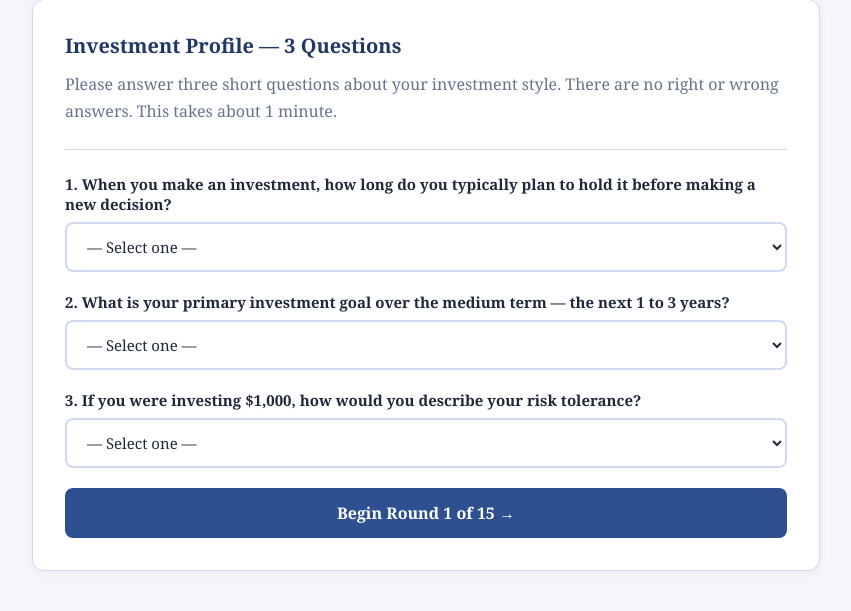
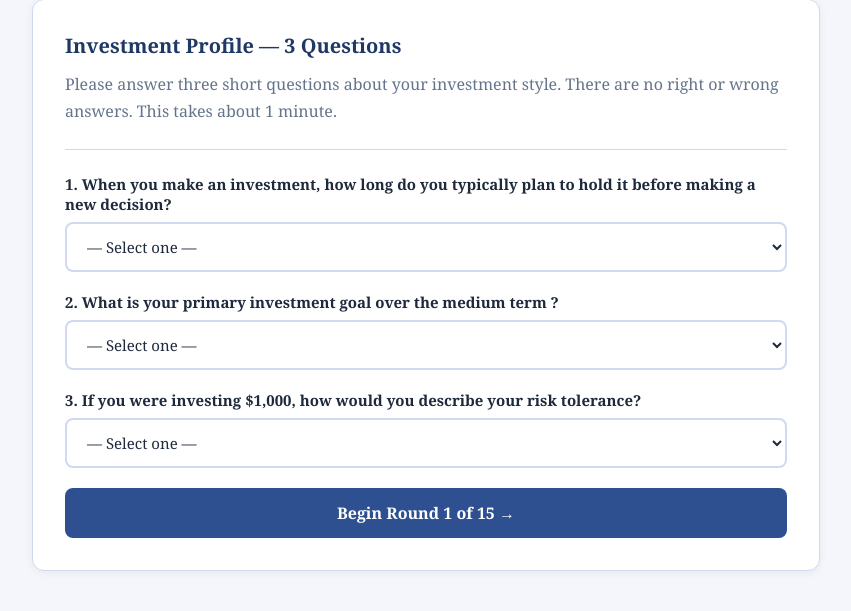
Before and after one commit to rajkabirrk96-beep/Esiptamic-experiement-0A, a Flask app: page /prestudy in a window 1280 px wide. Shown: the part 69-680 px from the top of the page, without its empty margins (214-1065 px from the left). Run offline with Flask 3, Linux system fonts and the light colour scheme; parts of the project's set-up code (start-up, migrations or seed data) failed here and were passed over.

Commit message:
Update prestudy.html

```diff
--- a/templates/prestudy.html
+++ b/templates/prestudy.html
@@ -20,7 +20,7 @@
     </select>
 
     <label>2. What is your primary investment goal over the
-      medium term — the next 1 to 3 years?</label>
+      medium term ?</label>
     <select name="investment_goal" required>
       <option value="">— Select one —</option>
       <option value="Capital preservation">
```
